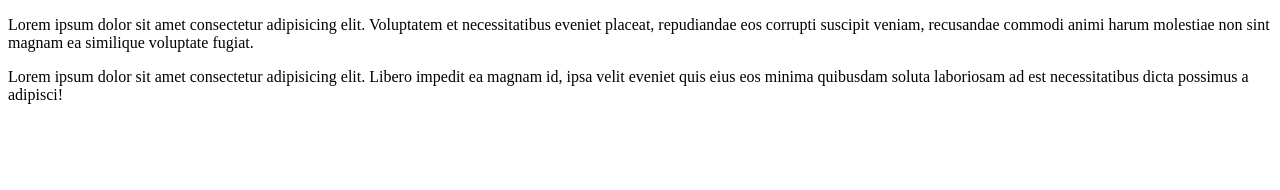
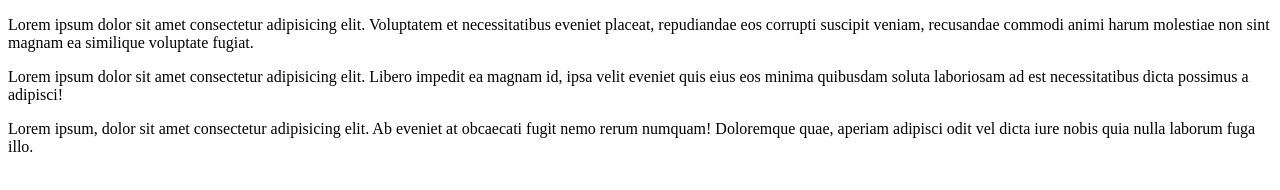
Before and after one commit to Andrew-Kyeyune/Version_Control_Class, a plain HTML site: page index.html in a window 1280 px wide. Drawn offline with Linux system fonts and the light colour scheme.

Commit message:
Commiting the fourth Commit

```diff
--- a/index.html
+++ b/index.html
@@ -15,6 +15,9 @@
 
     <p>Lorem ipsum dolor sit amet consectetur adipisicing elit. Libero impedit ea magnam id, ipsa velit eveniet quis
         eius eos minima quibusdam soluta laboriosam ad est necessitatibus dicta possimus a adipisci!</p>
+
+    <p>Lorem ipsum, dolor sit amet consectetur adipisicing elit. Ab eveniet at obcaecati fugit nemo rerum numquam!
+        Doloremque quae, aperiam adipisci odit vel dicta iure nobis quia nulla laborum fuga illo.</p>
 </body>
 
 </html>
```
